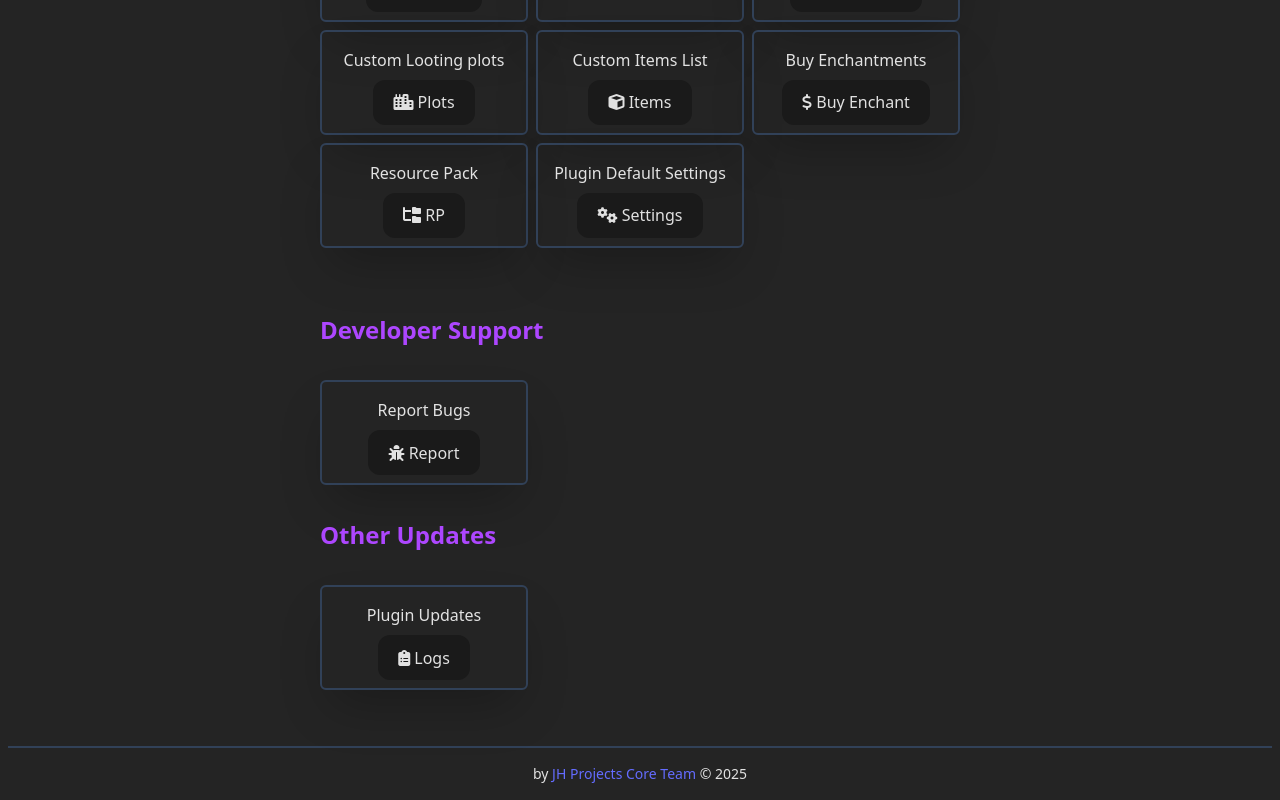
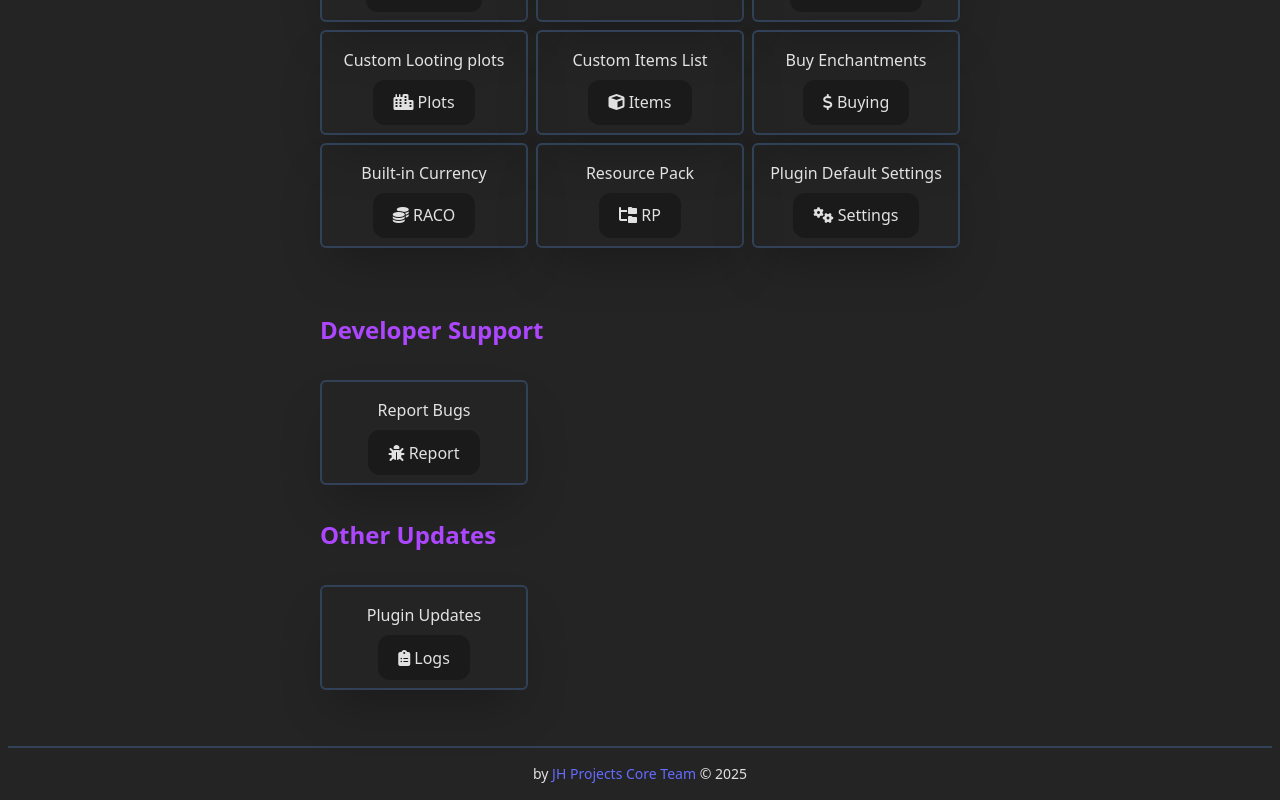
Before and after one commit to jaymar921/JHProjects-web, a React (Vite) app: page /ce3 in a window 1280 px wide. Shown: the part 2791-3591 px from the top of the page. Built offline with nearby package versions, Linux system fonts and the light colour scheme.

Commit message:
Update CE3Page.jsx

```diff
--- a/src/components/pages/CE3Page.jsx
+++ b/src/components/pages/CE3Page.jsx
@@ -352,7 +352,16 @@ plugin_admin_access:
               className="rounded-xl"
               onClick={() => setSubcontent("buy enchantments")}
             >
-              <i className="fa-solid fa-dollar-sign"></i> Buy Enchant
+              <i className="fa-solid fa-dollar-sign"></i> Buying
+            </button>
+          </div>
+          <div className="col-span-1 p-2 text-center border-2 border-slate-700 shadow-2xl rounded-md mt-4 md:mt-0">
+            <p className="p-2 px-2">Built-in Currency</p>
+            <button
+              className="rounded-xl"
+              onClick={() => setSubcontent("raco currency")}
+            >
+              <i className="fa-solid fa-coins"></i> RACO
             </button>
           </div>
           <div className="col-span-1 p-2 text-center border-2 border-slate-700 shadow-2xl rounded-md mt-4 md:mt-0">
```
